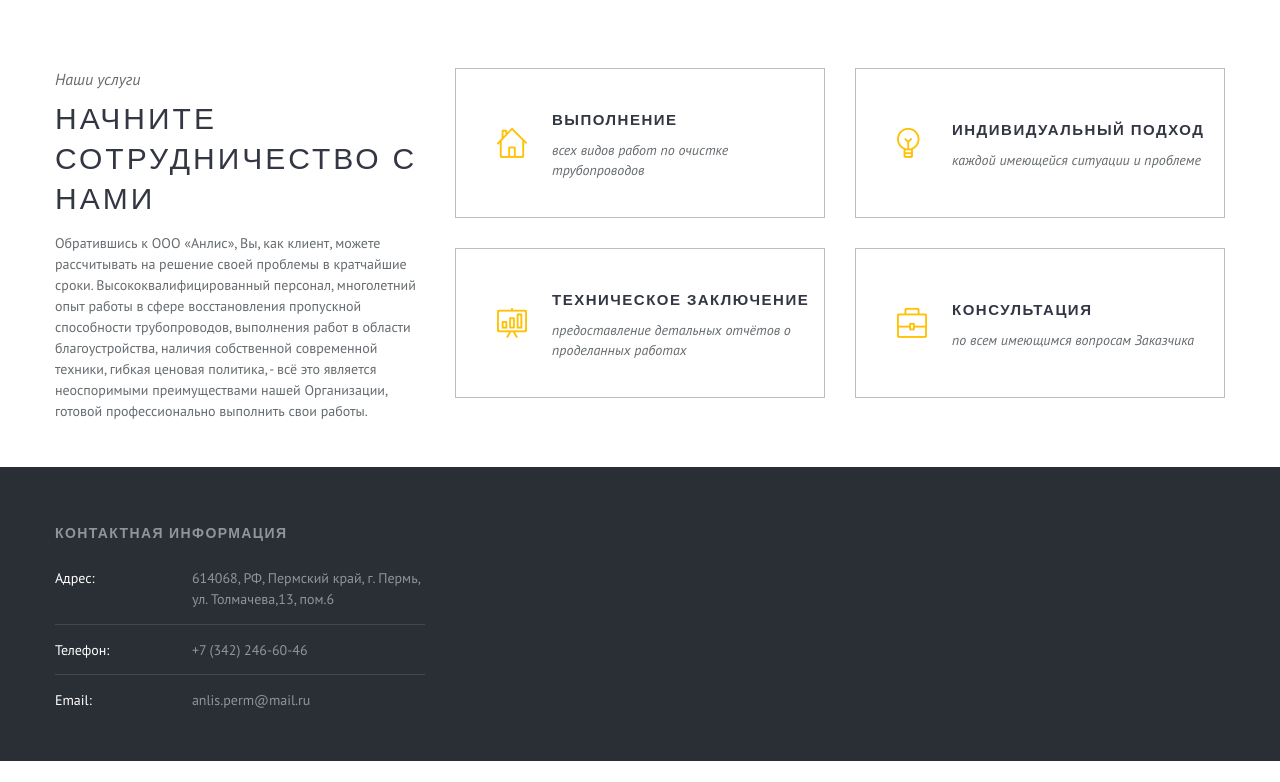
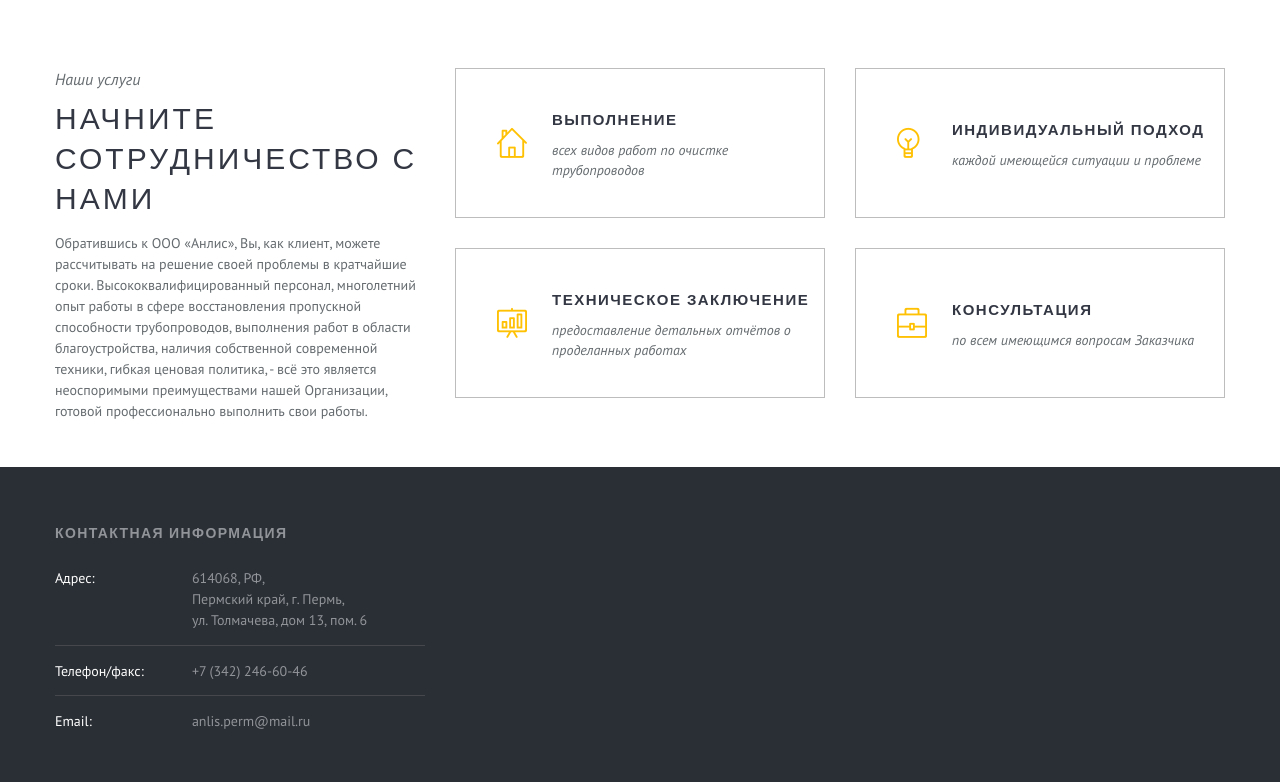
Before and after one commit to abahrisd/anlis, a plain HTML site: page index.html in a window 1280 px wide. Shown: the part 4790-5572 px from the top of the page. Before the commit the page ends 5551 px from the top, so only its background shows below. Drawn offline with nearby package versions, Linux system fonts and the light colour scheme; some packages are replaced by stand-ins of ours; files whose address does not match are found by name; a web font is replaced by a local one.

Commit message:
поправил адрес, убрал кликабельность с ссылки

```diff
--- a/index.html
+++ b/index.html
@@ -54,7 +54,7 @@
 					</span>-->
 
             		<div class="logo">
-            			<a href="index.html">АНЛИС<span>.</span></a>
+            			<a href="#" onclick="return false;">АНЛИС<span>.</span></a>
             		</div>
 
 				   	<!--<nav class="main-nav">
@@ -805,11 +805,12 @@
 	                            	<ul class="contact-info clean-list">
 	                            		<li>
                                             <span class="title">Адрес:</span>
-		                            		<p>614068, РФ, Пермский край, г. Пермь,</p>
-		                            		<p>ул. Толмачева,13, пом.6</p>
+		                            		<p>614068, РФ,</p>
+		                            		<p>Пермский край, г. Пермь,</p>
+		                            		<p>ул. Толмачева, дом 13, пом. 6</p>
 	                            		</li>
 	                            		<li>
-	                            			<span class="title">Телефон:</span>
+	                            			<span class="title">Телефон/факс:</span>
                                             <a href="tel:+73422466046">+7 (342) 246-60-46</a>
 		                            		<!--<p>+7 (342) 238-27-55</p>-->
 	                            		</li>
```
